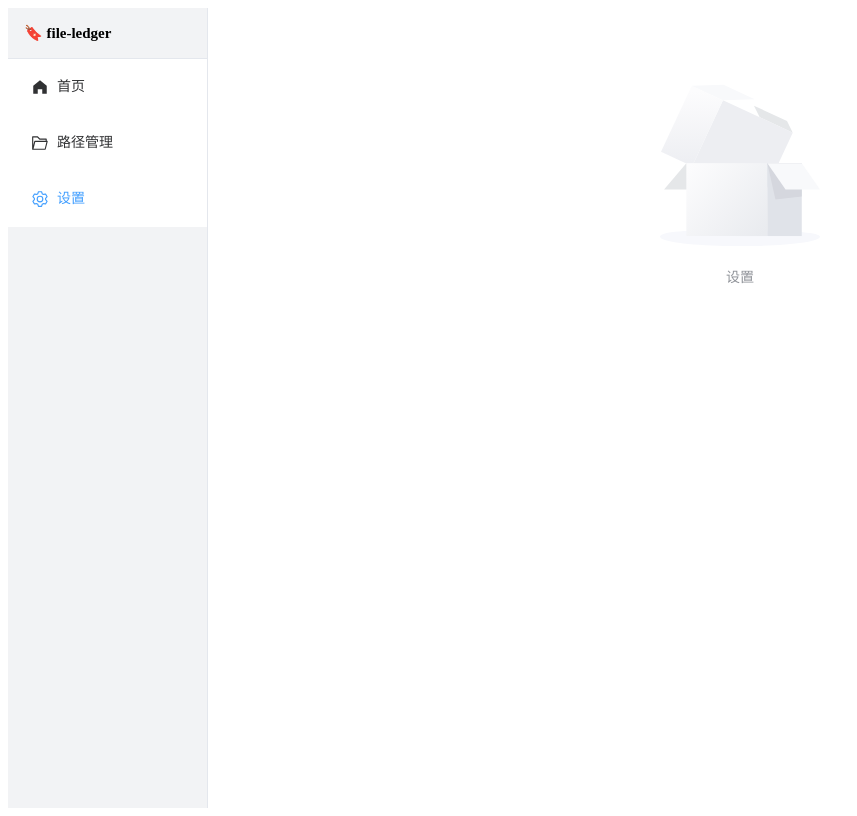
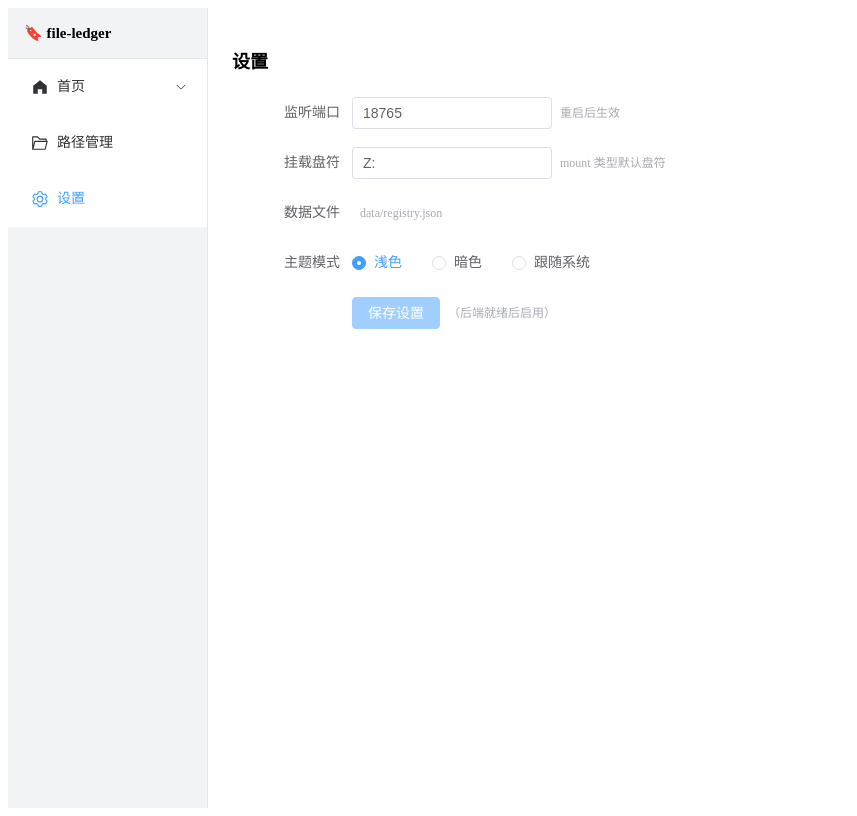
Before and after one commit to yehuoshun/file-ledger, a Vue app in the folder web/: page /settings in a window 1280 px wide. Shown: the whole page, without its empty margins (0-857 px from the left). Built offline with nearby package versions, Linux system fonts and the light colour scheme.

Commit message:
步骤3 首页子菜单(仪表盘)+设置页骨架

```diff
--- a/web/src/App.vue
+++ b/web/src/App.vue
@@ -9,10 +9,15 @@
         router
         class="nav-menu"
       >
-        <el-menu-item index="/">
-          <el-icon><HomeFilled /></el-icon>
-          <span>首页</span>
-        </el-menu-item>
+        <el-sub-menu index="/home">
+          <template #title>
+            <el-icon><HomeFilled /></el-icon>
+            <span>首页</span>
+          </template>
+          <el-menu-item index="/home/dashboard">
+            仪表盘
+          </el-menu-item>
+        </el-sub-menu>
         <el-menu-item index="/registry">
           <el-icon><FolderOpened /></el-icon>
           <span>路径管理</span>
--- a/web/src/router/index.ts
+++ b/web/src/router/index.ts
@@ -1,12 +1,23 @@
 import { createRouter, createWebHistory } from 'vue-router'
-import HomeView from '../views/Home.vue'
+import HomeLayout from '../views/Home.vue'
+import DashboardView from '../views/Dashboard.vue'
 import RegistryView from '../views/Registry.vue'
 import SettingsView from '../views/Settings.vue'
 
 const router = createRouter({
   history: createWebHistory(),
   routes: [
-    { path: '/', name: 'home', component: HomeView },
+    {
+      path: '/',
+      redirect: '/home/dashboard',
+    },
+    {
+      path: '/home',
+      component: HomeLayout,
+      children: [
+        { path: 'dashboard', name: 'dashboard', component: DashboardView },
+      ],
+    },
     { path: '/registry', name: 'registry', component: RegistryView },
     { path: '/settings', name: 'settings', component: SettingsView },
   ],
--- /dev/null
+++ b/web/src/views/Dashboard.vue
@@ -0,0 +1,3 @@
+<template>
+  <el-empty description="仪表盘（待设计）" />
+</template>
--- a/web/src/views/Home.vue
+++ b/web/src/views/Home.vue
@@ -1,3 +1,3 @@
 <template>
-  <el-empty description="首页" />
+  <router-view />
 </template>
--- a/web/src/views/Settings.vue
+++ b/web/src/views/Settings.vue
@@ -1,3 +1,63 @@
 <template>
-  <el-empty description="设置" />
+  <div class="settings-page">
+    <h2 class="page-title">设置</h2>
+
+    <el-form label-width="120px" class="settings-form">
+      <el-form-item label="监听端口">
+        <el-input v-model="form.port" placeholder="18765" style="width: 200px" />
+        <span class="form-hint">重启后生效</span>
+      </el-form-item>
+
+      <el-form-item label="挂载盘符">
+        <el-input v-model="form.defaultDrive" placeholder="Z:" style="width: 200px" />
+        <span class="form-hint">mount 类型默认盘符</span>
+      </el-form-item>
+
+      <el-form-item label="数据文件">
+        <span class="form-hint">data/registry.json</span>
+      </el-form-item>
+
+      <el-form-item label="主题模式">
+        <el-radio-group v-model="form.theme">
+          <el-radio value="light">浅色</el-radio>
+          <el-radio value="dark">暗色</el-radio>
+          <el-radio value="auto">跟随系统</el-radio>
+        </el-radio-group>
+      </el-form-item>
+
+      <el-form-item>
+        <el-button type="primary" disabled>保存设置</el-button>
+        <span class="form-hint">（后端就绪后启用）</span>
+      </el-form-item>
+    </el-form>
+  </div>
 </template>
+
+<script setup lang="ts">
+import { ref } from 'vue'
+
+const form = ref({
+  port: '18765',
+  defaultDrive: 'Z:',
+  theme: 'light',
+})
+</script>
+
+<style scoped>
+.settings-page {
+  max-width: 560px;
+}
+.page-title {
+  font-size: 18px;
+  font-weight: 600;
+  margin-bottom: 24px;
+}
+.settings-form {
+  background: var(--el-bg-color);
+}
+.form-hint {
+  margin-left: 8px;
+  font-size: 12px;
+  color: var(--el-text-color-placeholder);
+}
+</style>
```
